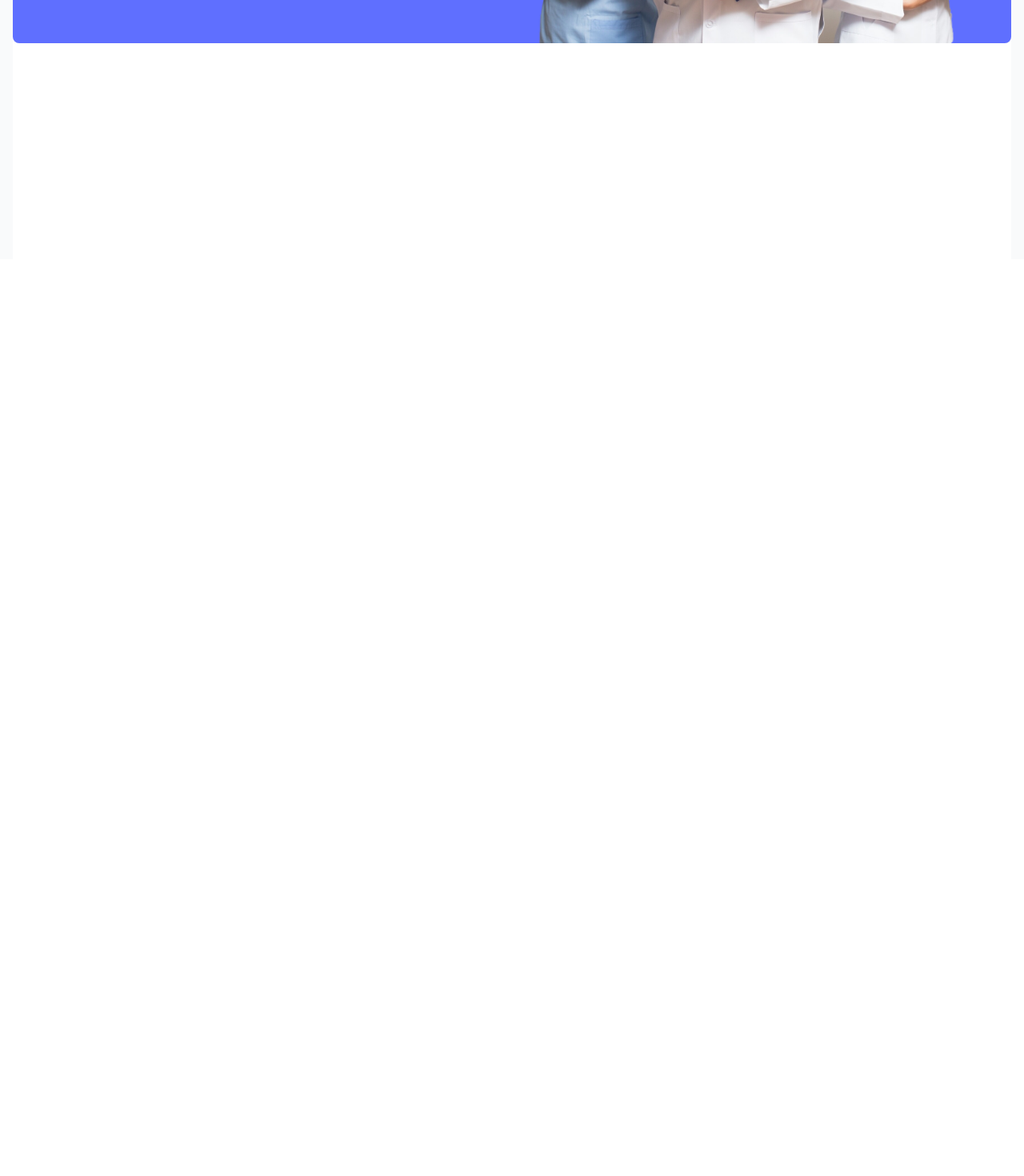
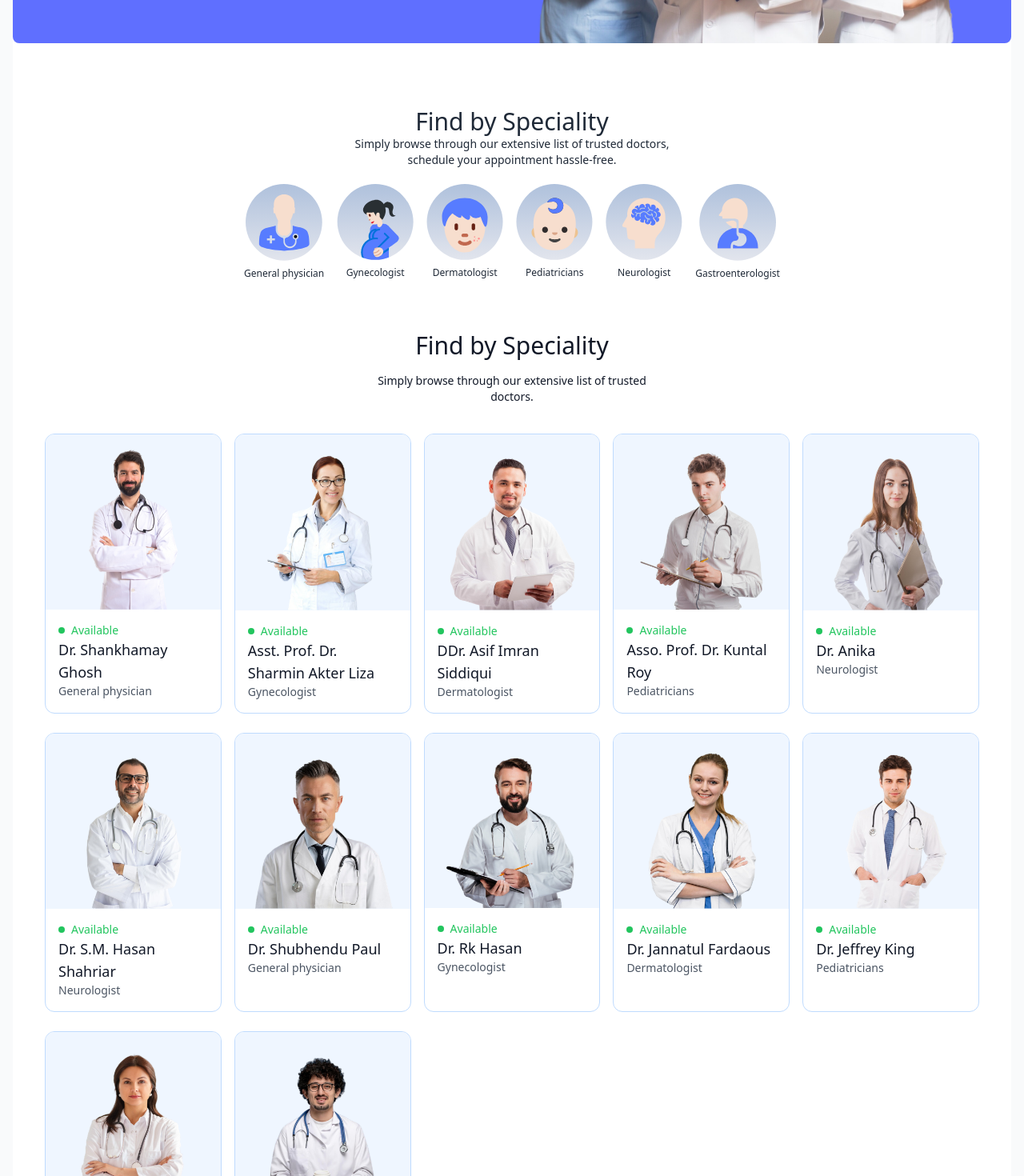
Before and after one commit to Al-AminWeb/doctor-dekhao-mern-stack, a React (Vite) app in the folder frontend/: page / in a window 1280 px wide. Shown: the part 580-2050 px from the top of the page at 80% size. Before the commit the page ends 904 px from the top, so only its background shows below. Built offline with nearby package versions, Linux system fonts and the light colour scheme.

Commit message:
find by speciality section added

```diff
--- a/frontend/index.html
+++ b/frontend/index.html
@@ -1,5 +1,5 @@
 <!doctype html>
-<html lang="en">
+<html lang="en" class="scroll-smooth">
   <head>
     <meta charset="UTF-8" />
     <link rel="icon" type="image/svg+xml" href="/vite.svg" />
--- a/frontend/src/assets/assets/assets.js
+++ b/frontend/src/assets/assets/assets.js
@@ -89,7 +89,7 @@
 export const doctors = [
     {
         _id: 'doc1',
-        name: 'Dr. Richard James',
+        name: 'Dr. Shankhamay Ghosh',
         image: doc1,
         speciality: 'General physician',
         degree: 'MBBS',
@@ -103,11 +103,11 @@
     },
     {
         _id: 'doc2',
-        name: 'Dr. Emily Larson',
+        name: 'Asst. Prof. Dr. Sharmin Akter Liza',
         image: doc2,
         speciality: 'Gynecologist',
         degree: 'MBBS',
-        experience: '3 Years',
+        experience: '15 Years',
         about: 'Dr. Davis has a strong commitment to delivering comprehensive medical care, focusing on preventive medicine, early diagnosis, and effective treatment strategies. Dr. Davis has a strong commitment to delivering comprehensive medical care, focusing on preventive medicine, early diagnosis, and effective treatment strategies.',
         fees: 60,
         address: {
@@ -117,11 +117,11 @@
     },
     {
         _id: 'doc3',
-        name: 'Dr. Sarah Patel',
+        name: 'DDr. Asif Imran Siddiqui',
         image: doc3,
         speciality: 'Dermatologist',
         degree: 'MBBS',
-        experience: '1 Years',
+        experience: '7 Years',
         about: 'Dr. Davis has a strong commitment to delivering comprehensive medical care, focusing on preventive medicine, early diagnosis, and effective treatment strategies. Dr. Davis has a strong commitment to delivering comprehensive medical care, focusing on preventive medicine, early diagnosis, and effective treatment strategies.',
         fees: 30,
         address: {
@@ -131,7 +131,7 @@
     },
     {
         _id: 'doc4',
-        name: 'Dr. Christopher Lee',
+        name: 'Asso. Prof. Dr. Kuntal Roy',
         image: doc4,
         speciality: 'Pediatricians',
         degree: 'MBBS',
@@ -145,7 +145,7 @@
     },
     {
         _id: 'doc5',
-        name: 'Dr. Jennifer Garcia',
+        name: 'Dr. Anika',
         image: doc5,
         speciality: 'Neurologist',
         degree: 'MBBS',
@@ -159,7 +159,7 @@
     },
     {
         _id: 'doc6',
-        name: 'Dr. Andrew Williams',
+        name: 'Dr. S.M. Hasan Shahriar',
         image: doc6,
         speciality: 'Neurologist',
         degree: 'MBBS',
@@ -173,7 +173,7 @@
     },
     {
         _id: 'doc7',
-        name: 'Dr. Christopher Davis',
+        name: 'Dr. Shubhendu Paul',
         image: doc7,
         speciality: 'General physician',
         degree: 'MBBS',
@@ -187,7 +187,7 @@
     },
     {
         _id: 'doc8',
-        name: 'Dr. Timothy White',
+        name: 'Dr. Rk Hasan',
         image: doc8,
         speciality: 'Gynecologist',
         degree: 'MBBS',
@@ -201,7 +201,7 @@
     },
     {
         _id: 'doc9',
-        name: 'Dr. Ava Mitchell',
+        name: 'Dr. Jannatul Fardaous',
         image: doc9,
         speciality: 'Dermatologist',
         degree: 'MBBS',
--- a/frontend/src/components/Header.jsx
+++ b/frontend/src/components/Header.jsx
@@ -26,7 +26,7 @@
                     </p>
                 </div>
                 <a
-                    href="#"
+                    href="#speciality"
                     className='flex items-center gap-2 bg-white px-8 py-3 rounded-full text-gray-600 text-sm m-auto md:m-0 hover:scale-105 transition-all duration-300'
                 >
                     Book appointment
--- /dev/null
+++ b/frontend/src/components/SpecialityMenu.jsx
@@ -0,0 +1,24 @@
+import React from "react";
+import { specialityData } from '../assets/assets/assets.js';
+import { Link } from 'react-router-dom';
+
+const SpecialityMenu = () => {
+    return (
+        <div id="speciality" className="flex flex-col items-center text-gray-800 mt-20">
+            <h1 className="text-3xl font-medium">Find by Speciality</h1>
+            <p className="sm:w-1/3 text-center text-sm ">Simply browse through our extensive list of trusted doctors, schedule your appointment hassle-free.</p>
+            <div className="flex sm:justify-center gap-4 pt-5 w-full overflow-scroll">
+                {specialityData.map((item, index) => {
+                    return (
+                        <Link onClick={()=>scrollTo(0,0)} className="flex flex-col items-center text-xs cursor-pointer flex-shrink-0 hover:translate-y-[-10px] transition-all duration-500" key={index} to={`/doctors/${item.speciality}`}>
+                            <img className="w-16 sm:w-24 mb-2" src={item.image} alt={item.speciality} />
+                            <p>{item.speciality}</p>
+                        </Link>
+                    );
+                })}
+            </div>
+        </div>
+    );
+}
+
+export default SpecialityMenu;
--- /dev/null
+++ b/frontend/src/components/TopDoctors.jsx
@@ -0,0 +1,39 @@
+import React, { useContext } from "react";
+import { useNavigate } from "react-router-dom";
+import { AppContext } from "../context/AppContext";
+
+const TopDoctors = () => {
+  const navigate = useNavigate();
+  const {doctors}= useContext(AppContext)
+  return (
+    <div className="flex flex-col items-center gap-4 my-16 text-gray-900 md:mx-10">
+      <h1 className="text-3xl font-medium">Find by Speciality </h1>
+      <p className="sm:w-1/3 text-center text-sm">
+        Simply browse through our extensive list of trusted doctors.
+      </p>
+      <div className="w-full grid grid-cols-auto gap-4 pt-5 gap-y-6 px-3 sm:px-0">
+        {doctors.slice(0, 12).map((item, index) => (
+          <div
+            onClick={() => navigate(`/appointment/${item._id}`)}
+            className="border border-blue-200 rounded-xl overflow-hidden cursor-pointer hover:translate-y-[-10px] transition-all duration-500"
+          >
+            <img className="bg-blue-50" src={item.image} alt="" />
+            <div className="p-4">
+              <div className="flex items-center gap-2 text-sm text-center text-green-500">
+                <p className="w-2 h-2 bg-green-500 rounded-full"></p>
+                <p>Available</p>
+              </div>
+              <p className="text-gray-900 text-lg font-medium">{item.name}</p>
+              <p className="text-gray-600 text-sm">{item.speciality}</p>
+            </div>
+          </div>
+        ))}
+      </div>
+      <button onClick={()=>{navigate('/doctors');scrollTo(0,0)}} className="bg-blue-400 text-gray-600 px-12 py-3 rounded-full mt-18">
+        More
+      </button>
+    </div>
+  );
+};
+
+export default TopDoctors;
--- /dev/null
+++ b/frontend/src/context/AppContext.jsx
@@ -0,0 +1,15 @@
+import { createContext } from "react";
+import { doctors } from "../assets/assets/assets";
+
+export const AppContext = createContext();
+
+const AppContextProvider = (props) => {
+  const value = {
+    doctors,
+  };
+  return (
+    <AppContext.Provider value={value}>{props.children}</AppContext.Provider>
+  );
+};
+
+export default AppContextProvider;
--- a/frontend/src/index.css
+++ b/frontend/src/index.css
@@ -1,3 +1,7 @@
 @tailwind base;
 @tailwind components;
 @tailwind utilities;
+
+::-webkit-scrollbar{
+    @apply hidden
+}
--- a/frontend/src/pages/Home.jsx
+++ b/frontend/src/pages/Home.jsx
@@ -1,10 +1,14 @@
 import React from 'react';
 import Header from '../components/Header';
+import SpecialityMenu from '../components/SpecialityMenu';
+import TopDoctors from '../components/TopDoctors';
 
 function Home(props) {
     return (
         <div className='min-h-screen bg-white'>
             <Header/>
+            <SpecialityMenu/>
+            <TopDoctors/>
         </div>
     );
 }
--- a/frontend/tailwind.config.js
+++ b/frontend/tailwind.config.js
@@ -7,7 +7,10 @@
     extend: {
       colors: {
         'primary': '#5f6FFF',
-      }
+      },
+      gridTemplateColumns:{
+        'auto':'repeat(auto-fill,minmax(200px,1fr))'
+      },
     },
   },
   plugins: [],
```
Also changed, not shown: frontend/src/main.jsx (+11 -8 lines).
